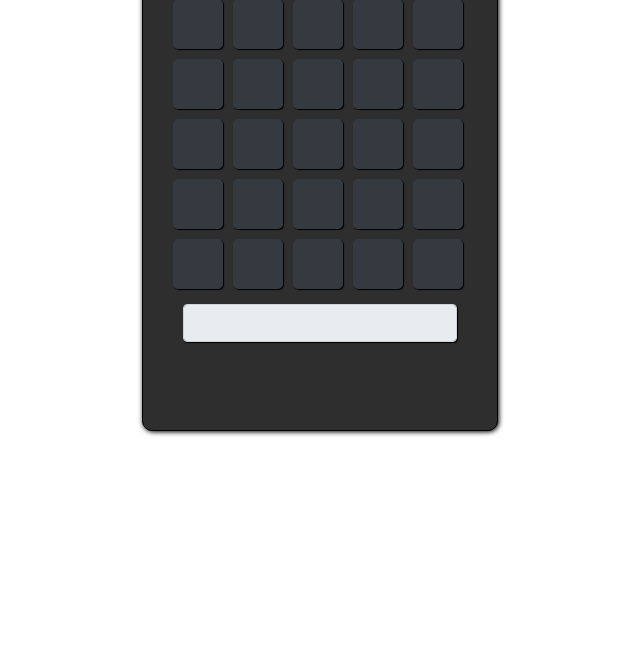
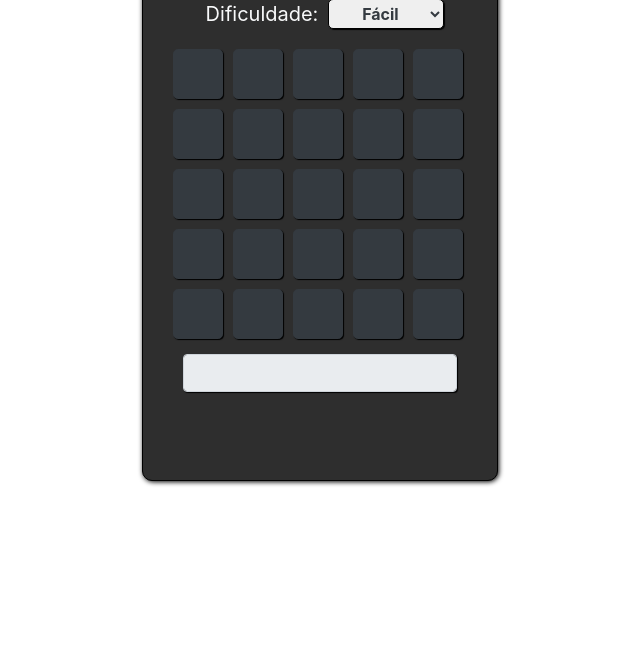
Before and after one commit to marvieiradev/mines, a plain HTML site: page index.html in a window 1280 px wide. Shown: the part 131-800 px from the top of the page, without its empty margins (320-960 px from the left). Drawn offline with nearby package versions, Linux system fonts and the light colour scheme.

Commit message:
feat: update difficulty select

```diff
--- a/index.html
+++ b/index.html
@@ -23,6 +23,17 @@
                 <div class="mines">
 
                     <h1 class="titulo">MINES</h1>
+
+                    <div class="options row d-flex justify-content-center">
+                        <span class="text-light">Dificuldade:</span>
+                        <select name="" id="" class="primary font-weight-bold text-dark">
+                            <option value="1">Fácil</option>
+                            <option value="2">Médio</option>
+                            <option value="3">Difícil</option>
+                            <option value="4">Muito Difícil</option>
+                            <option value="5">Impossível</option>
+                        </select>
+                    </div>
 
                     <div class="row">
                         <input onclick="mostraCelula(0)" type="button" id="c0"
--- a/style.css
+++ b/style.css
@@ -13,6 +13,25 @@
     text-align: center;
     margin: 10px;
     font-style: bold;
+}
+
+.options {
+    margin: 15px;
+}
+
+span {
+    font-size: 20px;
+    margin: 0px 10px;
+}
+
+select {
+    text-align: center;
+    align-items: center;
+    margin: 10px;
+    font-size: 14px;
+    border: solid 1px #000;
+    box-shadow: 1px 1px 1px #000;
+    border-radius: 5px;
 }
 
 .btn {
@@ -35,7 +54,7 @@
     box-shadow: 1px 1px 1px #000;
 }
 
-.restart{
+.restart {
     text-align: center;
     align-items: center;
     margin-left: 0px;
```
